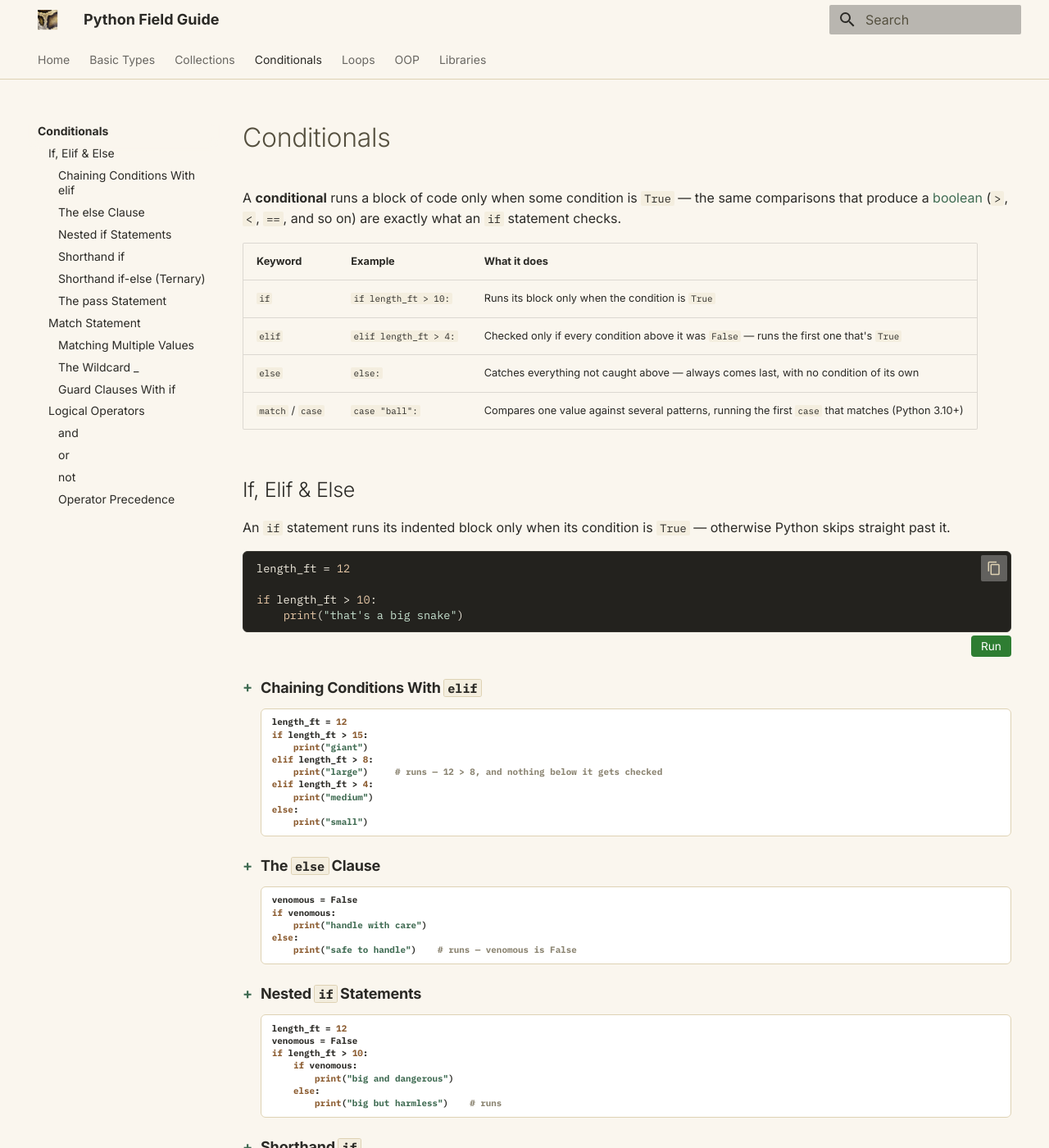
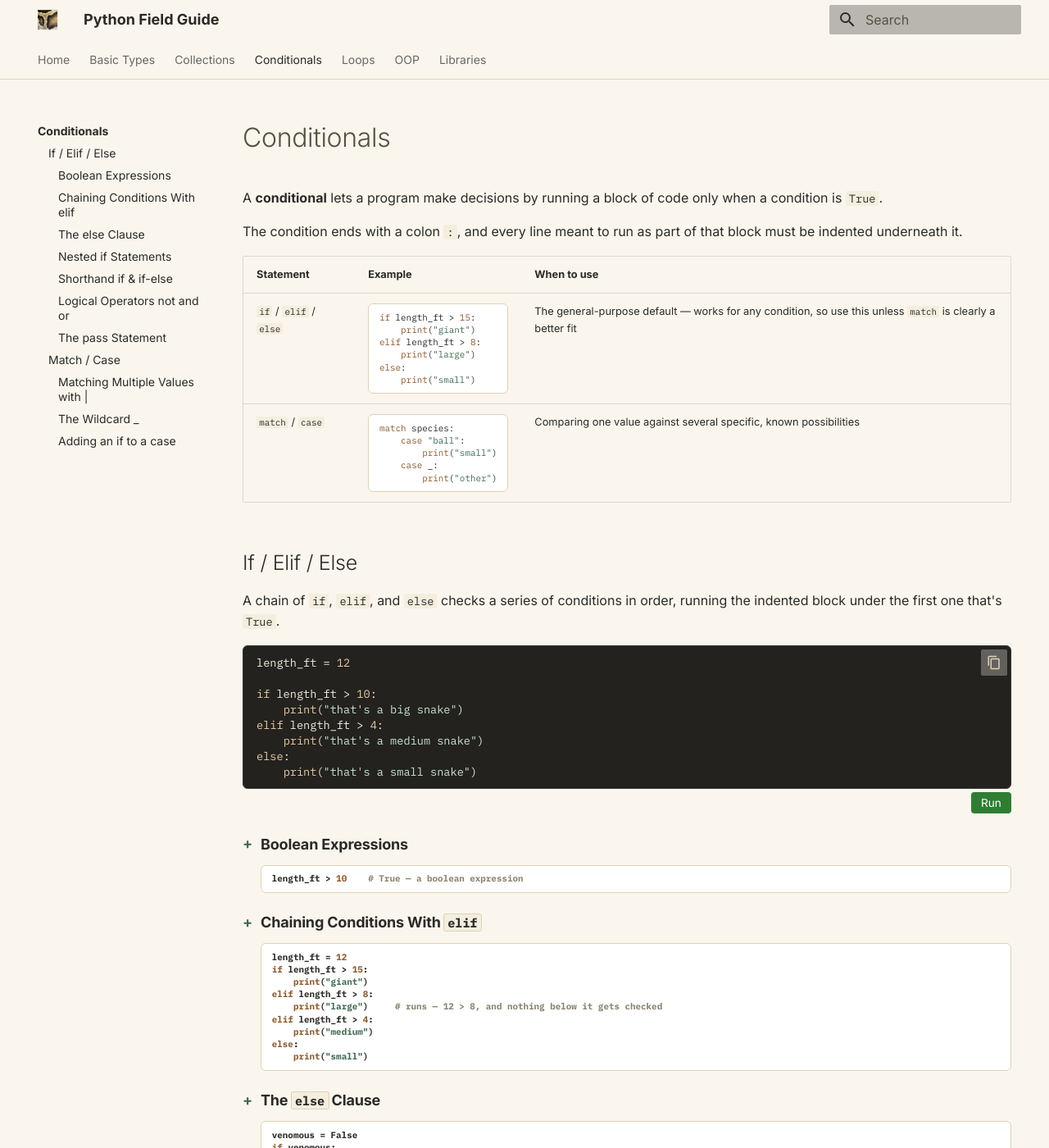
Before and after one commit to luka-sherman/python-field-guide, an MkDocs documentation site: the page built from docs/conditionals.md, in a window 1280 px wide and 1400 px high. Shown: the whole window at 82% size. Built offline with MkDocs 1.6.1 and Material for MkDocs 9.7.7, drawn with Linux system fonts in a browser that asks for light colours; nearby versions of some CDN libraries; some of the changed text lies outside the part shown.

Commit message:
rewrite conditionals page

````diff
--- a/docs/conditionals.md
+++ b/docs/conditionals.md
@@ -1,24 +1,56 @@
 # Conditionals
 
-A **conditional** runs a block of code only when some condition is `True` — the same comparisons that produce a [boolean](basic_types.md#booleans) (`>`, `<`, `==`, and so on) are exactly what an `if` statement checks.
+A **conditional** lets a program make decisions by running a block of code only when a condition is `True`.
 
-| Keyword | Example | What it does |
-|---------|---------|---------------|
-| `if` | `if length_ft > 10:` | Runs its block only when the condition is `True` |
-| `elif` | `elif length_ft > 4:` | Checked only if every condition above it was `False` — runs the first one that's `True` |
-| `else` | `else:` | Catches everything not caught above — always comes last, with no condition of its own |
-| `match` / `case` | `case "ball":` | Compares one value against several patterns, running the first `case` that matches (Python 3.10+) |
+The condition ends with a colon `:`, and every line meant to run as part of that block must be indented underneath it.
 
-## If, Elif & Else
+| Statement              | Example                                                                                                                                                                       | When to use                                                          |
+|------------------------|--------------------------------------------------------------------------------------------------------------------------------------------------------------------------------|-----------------------------------------------------------------------|
+| `if` / `elif` / `else` | <pre><code class="language-python-ref">if length_ft &gt; 15:&#10;    print("giant")&#10;elif length_ft &gt; 8:&#10;    print("large")&#10;else:&#10;    print("small")</code></pre> | The general-purpose default — works for any condition, so use this unless `match` is clearly a better fit |
+| `match` / `case`       | <pre><code class="language-python-ref">match species:&#10;    case "ball":&#10;        print("small")&#10;    case _:&#10;        print("other")</code></pre> | Comparing one value against several specific, known possibilities     |
 
-An `if` statement runs its indented block only when its condition is `True` — otherwise Python skips straight past it.
+## If / Elif / Else
+
+A chain of `if`, `elif`, and `else` checks a series of conditions in order, running the indented block under the first one that's `True`.
 
 ```python
 length_ft = 12
 
 if length_ft > 10:
     print("that's a big snake")
+elif length_ft > 4:
+    print("that's a medium snake")
+else:
+    print("that's a small snake")
 ```
+
+<details markdown="block" class="pt-collapsible">
+<summary markdown="block">
+
+### Boolean Expressions
+
+```python-ref
+length_ft > 10    # True — a boolean expression
+```
+
+</summary>
+
+A **boolean expression** is just a boolean value (`True` or `False`) or anything that produces one — like a comparison (`>`, `<`, `==`, and so on). This is what `if` checks: not the raw numbers or text themselves, but the `True`/`False` result of comparing them. Every `if` follows this same shape:
+
+```
+if [boolean expression/value]:
+    [indented block]
+```
+
+```python
+length_ft = 12
+
+length_ft > 10       # True
+length_ft == 12      # True
+length_ft < 5         # False
+```
+
+</details>
 
 <details markdown="block" class="pt-collapsible">
 <summary markdown="block">
@@ -39,7 +71,7 @@
 
 </summary>
 
-`elif` ("else if") is checked only if every condition above it was `False`. Python runs the first branch that matches and skips the rest, no matter how many `elif`s follow.
+`elif` ("else if") is checked only if every condition above it was `False`. Python runs the first branch whose condition is `True` and skips the rest, no matter how many `elif`s follow.
 
 ```python
 length_ft = 12
@@ -128,19 +160,25 @@
 <details markdown="block" class="pt-collapsible">
 <summary markdown="block">
 
-### Shorthand `if`
+### Shorthand `if` & `if`-`else`
 
 ```python-ref
 if venomous: print("careful")    # single-line if — the colon is still required
+"careful" if venomous else "safe"    # "careful" — a compact if/else that evaluates to a value
 ```
 
 </summary>
 
 For a single statement, the body can go right on the same line as the condition. Save this for short, simple conditions — a normal multi-line `if` reads more clearly for anything more involved.
 
+The `if`-`else` version is a single expression, not a statement — it evaluates to one value or the other, so it's most useful for a quick assignment or a function argument, not as a stand-in for a full `if` block. `value_if_true if condition else value_if_false` reads almost like the English sentence it describes.
+
 ```python
 venomous = True
 if venomous: print("careful")
+
+status = "careful" if venomous else "safe"
+print(status)
 ```
 
 </details>
@@ -148,20 +186,42 @@
 <details markdown="block" class="pt-collapsible">
 <summary markdown="block">
 
-### Shorthand `if`-`else` (Ternary)
+### Logical Operators `not` `and` `or`
 
 ```python-ref
-"careful" if venomous else "safe"    # "careful" — a compact if/else that evaluates to a value
+not venomous                  # not False → True
+
+length_ft > 10 and venomous   # True and False → False
+
+length_ft > 10 or venomous    # True or False → True
 ```
 
 </summary>
 
-This is a single expression, not a statement — it evaluates to one value or the other, so it's most useful for a quick assignment or a function argument, not as a stand-in for a full `if` block. `value_if_true if condition else value_if_false` reads almost like the English sentence it describes.
+The same comparisons that produce a [boolean](basic_types.md#booleans) (`>`, `<`, `==`, and so on) can be combined with `and`, `or`, and `not`, so a single `if`/`elif` statement can make more complex decisions.
+
+`not` reverses a condition, turning `True` into `False` and `False` into `True`.
+
+`and` is only `True` when both sides are `True`.
+
+`or` is `True` when either side is `True`.
+
+
+When several logical operators appear together, Python evaluates `not` first, then `and`, then `or`. Even when parentheses aren't required, they often make the condition much easier to read.
 
 ```python
-venomous = True
-status = "careful" if venomous else "safe"
-print(status)
+length_ft = 12
+venomous = False
+
+if length_ft > 10 and venomous:
+    print("big and dangerous")
+if length_ft > 10 or venomous:
+    print("worth a closer look")
+if not venomous:
+    print("safe to handle")
+
+if (length_ft > 10 and not venomous) or length_ft > 20:
+    print("worth a closer look")
 ```
 
 </details>
@@ -178,7 +238,7 @@
 
 </summary>
 
-An empty block is a syntax error — `pass` is a no-op you can use as a placeholder while you're still deciding what a branch should do.
+Python doesn't allow an empty block after a colon. `pass` does nothing, but acts as a placeholder until you're ready to add code.
 
 ```python
 venomous = True
@@ -191,13 +251,24 @@
 
 </details>
 
-## Match Statement
+## Match / Case
 
-A `match` statement (added in Python 3.10) compares one value against several possible patterns, running the block under the first one that matches — a clearer alternative to a long `if`/`elif` chain when you're checking a single value against many possibilities.
+A `match` statement compares one value against several `case` options and runs the code for the first matching `case`.
+
+Both examples below do the same thing, but `match` is often easier to read than a long `if/elif` sequence when checking one value against many possibilities.
 
 ```python
 species = "ball"
 
+# if/elif chain
+if species == "ball":
+    print("small constrictor")
+elif species == "burmese":
+    print("large constrictor")
+else:
+    print("unknown species")
+
+# the same logic as a match statement
 match species:
     case "ball":
         print("small constrictor")
@@ -222,7 +293,7 @@
 
 </summary>
 
-`|` lets a single `case` match several patterns at once, so values that should lead to the same outcome don't need a separate branch each.
+`|` lets one `case` match several possible values, so you don't need a separate `case` for each one.
 
 ```python
 species = "ball"
@@ -251,7 +322,7 @@
 
 </summary>
 
-`_` matches anything and is conventionally placed last, acting like `else` in an `if`/`elif` chain — it catches whatever none of the earlier cases matched. Without it, a value matching no case simply falls through and nothing runs.
+`_` matches anything, so it's usually placed last to catch every value that wasn't matched earlier. It works much like `else` in an `if` statement. Without it, a value matching no `case` would run nothing.
 
 ```python
 species = "ball"
@@ -268,7 +339,7 @@
 <details markdown="block" class="pt-collapsible">
 <summary markdown="block">
 
-### Guard Clauses With `if`
+### Adding an `if` to a `case`
 
 ```python-ref
 length_ft = 12
@@ -281,7 +352,7 @@
 
 </summary>
 
-A `case` can bind the matched value to a name (here `n`) and add an `if` guard — that branch only runs if the pattern matches *and* the guard condition is `True`, otherwise Python moves on to the next `case`.
+A `case` can store the matched value in a variable (here `n`) and add an `if` condition. That branch only runs if both the value matches and the `if` condition is `True`.
 
 ```python
 length_ft = 12
@@ -294,108 +365,3 @@
 ```
 
 </details>
-
-## Logical Operators
-
-`and`, `or`, and `not` combine or invert conditions, so a single `if` can check more than one thing at once.
-
-```python
-length_ft = 12
-venomous = False
-
-if length_ft > 10 and not venomous:
-    print("big but safe to observe")
-```
-
-<details markdown="block" class="pt-collapsible">
-<summary markdown="block">
-
-### `and`
-
-```python-ref
-length_ft > 10 and venomous    # True and False → False
-```
-
-</summary>
-
-`and` needs both sides to be `True` for the whole condition to pass — if either side is `False`, the block is skipped.
-
-```python
-length_ft = 12
-venomous = False
-
-if length_ft > 10 and venomous:
-    print("big and dangerous")
-else:
-    print("not both conditions were true")
-```
-
-</details>
-
-<details markdown="block" class="pt-collapsible">
-<summary markdown="block">
-
-### `or`
-
-```python-ref
-length_ft > 10 or venomous    # True or False → True
-```
-
-</summary>
-
-`or` only needs one side to be `True` — the block runs even if the other side is `False`.
-
-```python
-length_ft = 12
-venomous = False
-
-if length_ft > 10 or venomous:
-    print("worth a closer look")
-```
-
-</details>
-
-<details markdown="block" class="pt-collapsible">
-<summary markdown="block">
-
-### `not`
-
-```python-ref
-not venomous    # not False → True
-```
-
-</summary>
-
-`not` flips a condition's result — useful for checking that something *isn't* the case, without rewriting the condition itself.
-
-```python
-venomous = False
-
-if not venomous:
-    print("safe to handle")
-```
-
-</details>
-
-<details markdown="block" class="pt-collapsible">
-<summary markdown="block">
-
-### Operator Precedence
-
-```python-ref
-length_ft > 10 and not venomous or length_ft > 20   # not, then and, then or
-```
-
-</summary>
-
-When mixing operators, Python evaluates `not` first, then `and`, then `or`. Parentheses aren't required, but they make the intended order obvious at a glance — `(length_ft > 10 and not venomous) or length_ft > 20` means the same thing as the line above, with no guessing.
-
-```python
-length_ft = 12
-venomous = False
-
-if (length_ft > 10 and not venomous) or length_ft > 20:
-    print("worth a closer look")
-```
-
-</details>
````
Also changed, not shown: other parts of docs/conditionals.md (+2 -2 lines).
